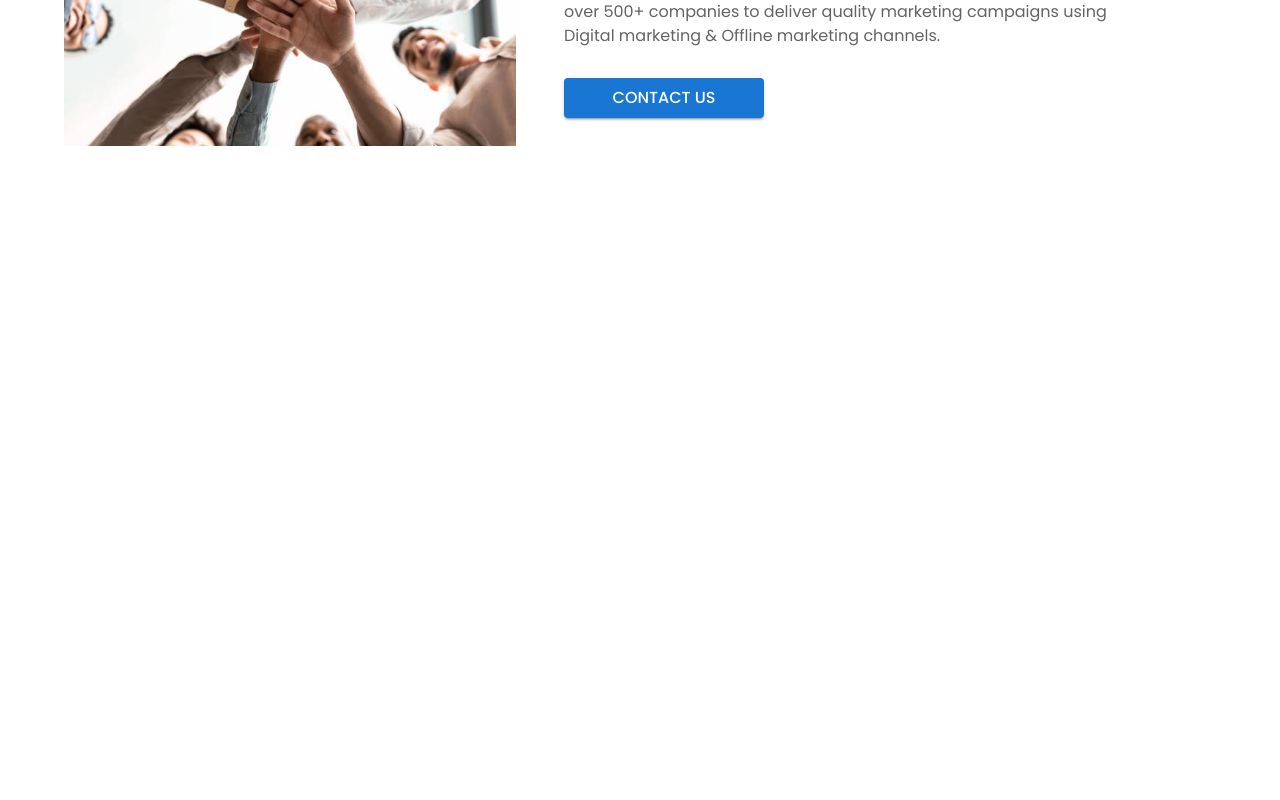
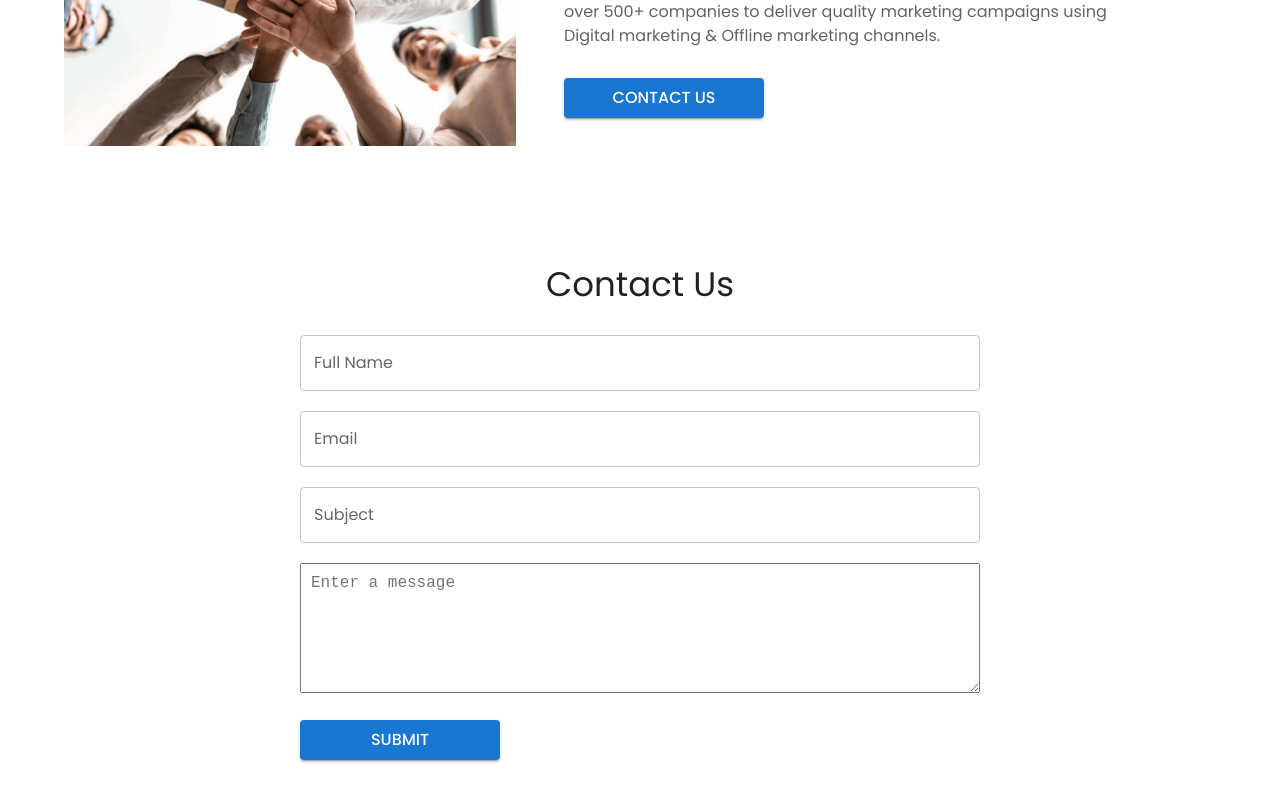
Before and after one commit to Agnes-Kalunda/companyy, a React (Create React App) app: page / in a window 1280 px wide. Shown: the part 235-1035 px from the top of the page. Before the commit the page ends 800 px from the top, so only its background shows below. Built offline with nearby package versions, Linux system fonts and the light colour scheme.

Commit message:
added ContactUs  component

```diff
--- a/src/App.js
+++ b/src/App.js
@@ -1,4 +1,5 @@
 import AboutUs from "./components/AboutUs"
+import ContactUs from "./components/ContactUs"
 import '@fontsource/roboto/300.css';
 import '@fontsource/roboto/400.css';
 import '@fontsource/roboto/500.css';
@@ -21,6 +22,7 @@
       <CssBaseline />
 
       <AboutUs />
+      <ContactUs />
 
       </ThemeProvider>
     </>
--- /dev/null
+++ b/src/components/ContactUs.js
@@ -0,0 +1,85 @@
+import React, { useState } from 'react';
+import {
+  Box,
+  Typography,
+  TextField,
+  TextareaAutosize,
+  Button,
+} from '@mui/material';
+import useStyles from '../styles/styles';
+
+const ContactUs = () => {
+  const [email, setEmail] = useState('');
+  const [firstName, setFirstName] = useState('');
+  const [subject, setSubject] = useState('');
+  const [message, setMessage] = useState('');
+  const classes = useStyles();
+
+  const submitForm = (e) => {
+    e.preventDefault();
+    console.log({ email, firstName, subject, message });
+  };
+
+  return (
+    <Box className={classes.formContainer}>
+      <Typography variant="h4" className={classes.formHeading}>
+        Contact Us
+      </Typography>
+      <Box
+        className={classes.form}
+        component="form"
+        noValidate
+        autoComplete="off"
+      >
+        <TextField
+          label="Full Name"
+          variant="outlined"
+          fullWidth
+          className={classes.inputField}
+          value={firstName}
+          onChange={(e) => setFirstName(e.target.value)}
+        />
+
+        <TextField
+          label="Email"
+          variant="outlined"
+          fullWidth
+          className={classes.inputField}
+          value={email}
+          onChange={(e) => setEmail(e.target.value)}
+        />
+
+        <TextField
+          label="Subject"
+          variant="outlined"
+          fullWidth
+          className={classes.inputField}
+          value={subject}
+          onChange={(e) => setSubject(e.target.value)}
+        />
+
+        <TextareaAutosize
+          aria-label="minimum height"
+          minRows={6}
+          placeholder="Enter a message"
+          className={classes.textArea}
+          spellCheck
+          value={message}
+          onChange={(e) => setMessage(e.target.value)}
+        />
+
+        <Button
+          variant="contained"
+          type="submit"
+          color="primary"
+          sx={{ width: '200px', fontSize: '16px' }}
+          onClick={submitForm}
+        >
+          Submit
+        </Button>
+      </Box>
+    </Box>
+  );
+};
+
+export default ContactUs;
```
